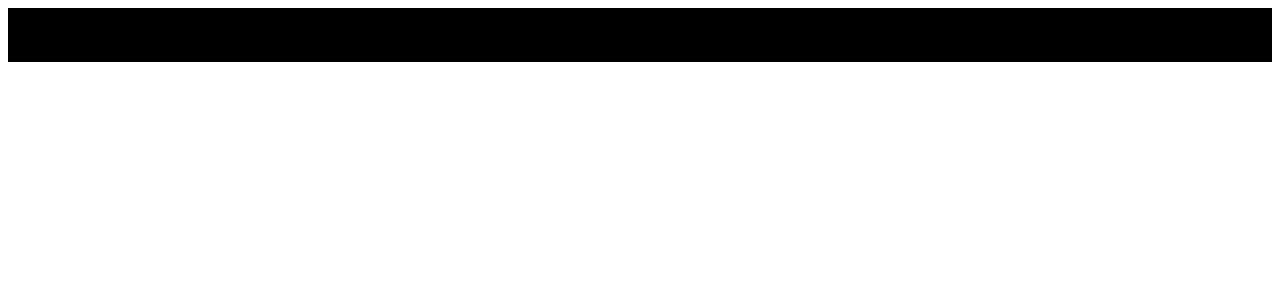
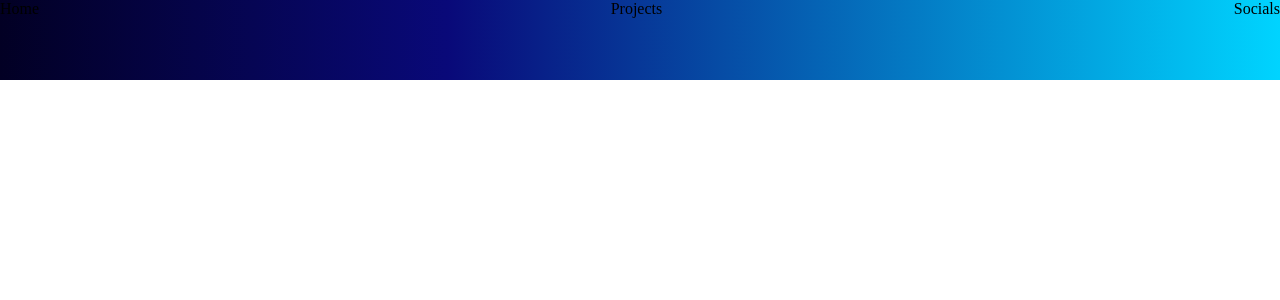
Before and after one commit to InTruder-Sec/deep.github.io, a PHP site: page / in a window 1280 px wide. Shown: the top 300 px of the page. Run offline with PHP 8.4, Linux system fonts and the light colour scheme.

Commit message:
Update index_style.css

```diff
--- a/styles/index_style.css
+++ b/styles/index_style.css
@@ -1,6 +1,15 @@
+
+* {
+    margin: 0%;
+}
 
 .header_001 {
-    height: 20%;
     width: 100%;
-    background-color: black;
+    height: 80px;
+    background: rgb(14, 5, 190);
+    background: linear-gradient(90deg, rgba(2,0,36,1) 0%, rgba(9,9,121,1) 35%, rgba(0,212,255,1) 100%);
 }
+.sub_header_001 {
+    display: flex;
+    justify-content: space-between;
+}
```
